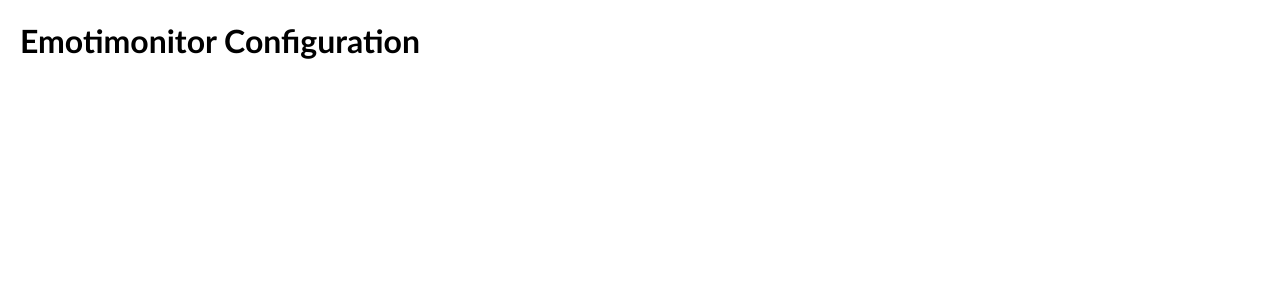
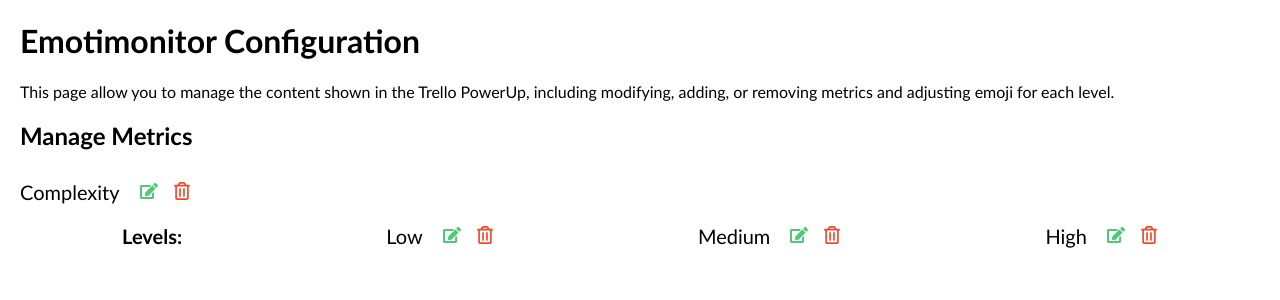
Before and after one commit to sttanminh/emotionmonitor-dashboard, a Next.js app: page /config in a window 1280 px wide. Shown: the top 300 px of the page. Built offline with nearby package versions, Linux system fonts and the light colour scheme.

Commit message:
added components for manage metrics section

```diff
--- /dev/null
+++ b/components/metricsSetting/metricsSetting.module.css
@@ -0,0 +1,14 @@
+/* metricssetting.module.css */
+
+.metricContainer {
+    font-size: 20px;
+    margin-top: 30px;
+}
+
+.levelContainer {
+    font-size: 20px;
+    margin-top: 20px;
+    display: flex;
+    flex-direction: row;
+    justify-content: space-around;
+}
--- /dev/null
+++ b/components/metricsSetting/metricsSetting.tsx
@@ -0,0 +1,40 @@
+import React from "react"
+import styles from "./metricsSetting.module.css"; // Import the CSS module
+import { FaEdit, FaRegTrashAlt } from 'react-icons/fa';
+import Link from 'next/link';
+
+interface MetricsSettingProps {
+}
+
+const MetricsSetting: React.FC<MetricsSettingProps> = () => {
+    return (
+        <div className={styles.metricContainer}>Complexity
+            <Link href="/">
+                <FaEdit size={18} style={{ color: "#50C878", marginLeft: "20px" }} />
+                <FaRegTrashAlt size={18} style={{ color: "#EE4B2B", marginLeft: "15px" }} />
+            </Link>
+            <div className={styles.levelContainer}><b>Levels:</b>
+                <div>Low
+                    <Link href="/">
+                        <FaEdit size={18} style={{ color: "#50C878", marginLeft: "20px" }} />
+                        <FaRegTrashAlt size={18} style={{ color: "#EE4B2B", marginLeft: "15px" }} />
+                    </Link>
+                </div>
+                <div>Medium
+                    <Link href="/">
+                        <FaEdit size={18} style={{ color: "#50C878", marginLeft: "20px" }} />
+                        <FaRegTrashAlt size={18} style={{ color: "#EE4B2B", marginLeft: "15px" }} />
+                    </Link>
+                </div>
+                <div>High
+                    <Link href="/">
+                        <FaEdit size={18} style={{ color: "#50C878", marginLeft: "20px" }} />
+                        <FaRegTrashAlt size={18} style={{ color: "#EE4B2B", marginLeft: "15px" }} />
+                    </Link>
+                </div>
+            </div>
+        </div >
+    );
+}
+
+export default MetricsSetting;
--- a/pages/config.tsx
+++ b/pages/config.tsx
@@ -1,12 +1,17 @@
 import React from 'react';
+import MetricsSetting from "../components/metricsSetting/metricsSetting"
 
 const ConfigurationPage = () => {
 
-  return (
-    <div className="body-config">
-      <h1>Emotimonitor Configuration</h1>
-    </div>
-  );
+    return (
+        <div className="body-config">
+            <h1>Emotimonitor Configuration</h1>
+            <p>This page allow you to manage the content shown in the Trello PowerUp, including modifying, adding, or removing metrics and adjusting emoji for each level.</p>
+            <h2>Manage Metrics</h2>
+            <MetricsSetting/>
+        </div>
+    );
+
 };
 
 export default ConfigurationPage;
```
